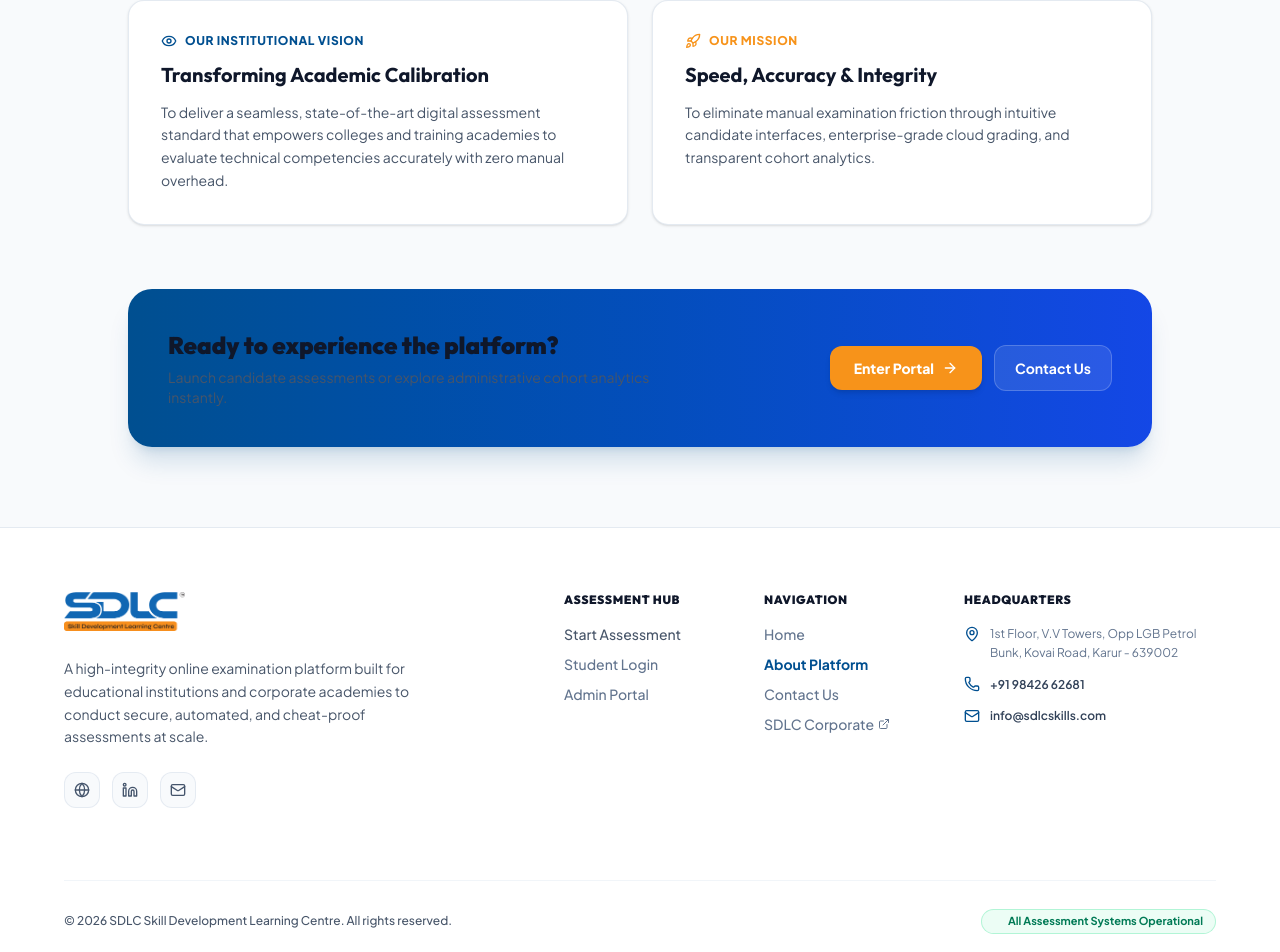
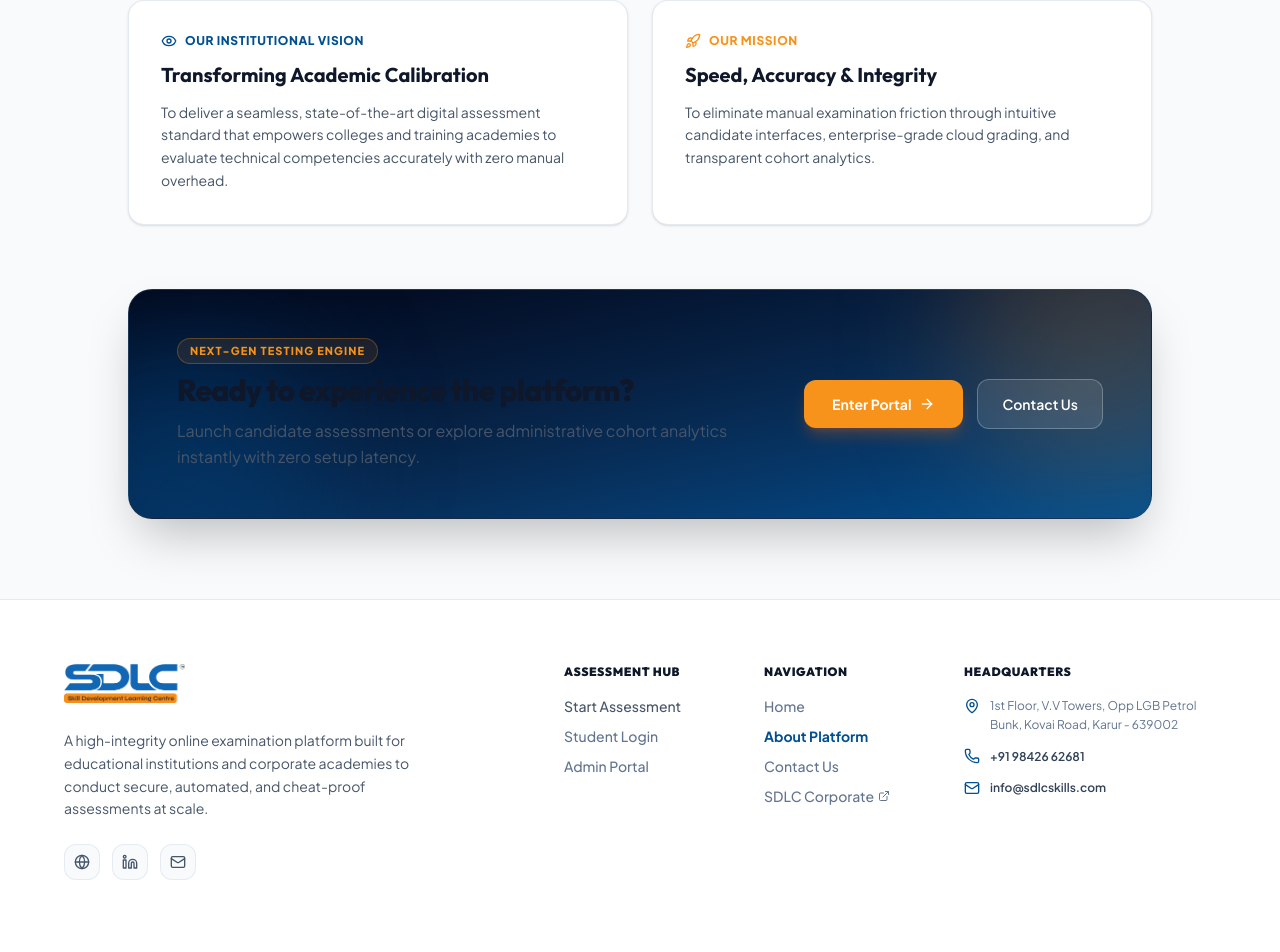
Before and after one commit to yukeshkannan/ONLINE_TEST_PLATFORM_SDLC, a React (Vite) app in the folder client/: page /about in a window 1280 px wide. Shown: the part 802-1754 px from the top of the page. Built offline with nearby package versions, Linux system fonts and the light colour scheme; no server answers.

Commit message:
fix(ui): elevate CTA banner with premium dark gradient and ambient glow, remove Remember Me checkbox from student login

```diff
--- a/client/src/components/student/StudentLogin.jsx
+++ b/client/src/components/student/StudentLogin.jsx
@@ -17,7 +17,6 @@ const StudentLogin = ({ onClose, onAdminRedirect }) => {
   const [identifier, setIdentifier] = useState('');
   const [password, setPassword] = useState('');
   const [showPassword, setShowPassword] = useState(false);
-  const [rememberMe, setRememberMe] = useState(false);
   const [isSubmitting, setIsSubmitting] = useState(false);
 
   const handleSubmit = async (e) => {
@@ -32,7 +31,7 @@ const StudentLogin = ({ onClose, onAdminRedirect }) => {
 
     setIsSubmitting(true);
     try {
-      await loginStudent(identifier.trim(), password, rememberMe, loginType);
+      await loginStudent(identifier.trim(), password, false, loginType);
       toast.success('Authentication successful. Loading your dashboard...');
       navigate('/student/dashboard');
     } catch (err) {
@@ -206,21 +205,12 @@ const StudentLogin = ({ onClose, onAdminRedirect }) => {
                 </div>
               </div>
 
-              {/* Remember Me & Forgot Password Row */}
-              <div className="flex items-center justify-between text-xs pt-1">
-                <label className="flex items-center gap-2 text-slate-600 font-medium cursor-pointer select-none">
-                  <input
-                    type="checkbox"
-                    checked={rememberMe}
-                    onChange={(e) => setRememberMe(e.target.checked)}
-                    className="rounded border-slate-300 text-[#004f90] focus:ring-[#004f90] h-4 w-4 cursor-pointer"
-                  />
-                  <span>Remember Me</span>
-                </label>
+              {/* Forgot Password Row */}
+              <div className="flex items-center justify-end text-xs pt-0.5">
                 <button
                   type="button"
                   onClick={() => toast("Please contact your institute center or college administrator to reset your credentials.")}
-                  className="font-bold text-[#004f90] hover:underline bg-transparent border-none p-0 cursor-pointer text-left text-xs"
+                  className="font-semibold text-[#004f90] hover:underline bg-transparent border-none p-0 cursor-pointer text-left text-xs transition-colors"
                 >
                   Forgot Password?
                 </button>
--- a/client/src/pages/AboutPage.jsx
+++ b/client/src/pages/AboutPage.jsx
@@ -156,29 +156,41 @@ const AboutPage = () => {
               </div>
 
               {/* Institutional Call To Action Banner */}
-              <div className="bg-gradient-to-r from-[#004f90] to-blue-700 rounded-3xl p-8 sm:p-10 text-white flex flex-col md:flex-row items-center justify-between gap-6 shadow-xl shadow-[#004f90]/15">
-                <div className="space-y-1.5 text-center md:text-left">
-                  <h3 className="font-poppins text-2xl font-black">Ready to experience the platform?</h3>
-                  <p className="text-blue-100 text-sm max-w-lg">
-                    Launch candidate assessments or explore administrative cohort analytics instantly.
+              <div className="relative overflow-hidden rounded-3xl bg-gradient-to-br from-slate-950 via-[#07254a] to-[#004f90] p-8 sm:p-12 text-white border border-slate-700/50 shadow-2xl">
+                {/* Subtle Ambient Glow Background Orbs */}
+                <div className="absolute -top-24 -right-24 w-72 h-72 bg-[#F7931A]/20 rounded-full blur-3xl pointer-events-none" />
+                <div className="absolute -bottom-24 -left-24 w-72 h-72 bg-[#004f90]/40 rounded-full blur-3xl pointer-events-none" />
+
+                <div className="relative z-10 flex flex-col md:flex-row items-center justify-between gap-8 text-center md:text-left">
+                  <div className="space-y-2 max-w-xl">
+                    <span className="inline-flex items-center gap-1.5 text-[11px] font-extrabold uppercase tracking-widest text-[#F7931A] bg-[#F7931A]/10 border border-[#F7931A]/30 px-3 py-1 rounded-full">
+                      Next-Gen Testing Engine
+                    </span>
+                    <h3 className="font-poppins text-2xl sm:text-3xl font-extrabold text-white tracking-tight leading-tight">
+                      Ready to experience the platform?
+                    </h3>
+                    <p className="text-slate-300 text-sm sm:text-base leading-relaxed">
+                      Launch candidate assessments or explore administrative cohort analytics instantly with zero setup latency.
                     </p>
                   </div>
 
-                <div className="flex items-center gap-3 shrink-0">
+                  <div className="flex flex-col sm:flex-row items-center gap-3.5 shrink-0 w-full sm:w-auto">
                     <button
                       onClick={handleAction}
-                    className="bg-[#F7931A] hover:bg-[#e08210] text-white font-extrabold px-6 py-3 rounded-xl text-sm shadow-md transition-all cursor-pointer flex items-center space-x-2"
+                      style={{ backgroundColor: '#F7931A', color: '#ffffff' }}
+                      className="w-full sm:w-auto bg-[#F7931A] hover:bg-[#e08210] active:scale-95 text-white font-bold px-7 py-3.5 rounded-xl text-sm shadow-lg shadow-orange-500/25 transition-all cursor-pointer flex items-center justify-center gap-2"
                     >
                       <span>Enter Portal</span>
-                    <ArrowRight className="h-4 w-4" />
+                      <ArrowRight className="h-4 w-4 text-white" />
                     </button>
 
                     <Link
                       to="/contact"
-                    className="bg-white/10 hover:bg-white/20 border border-white/20 text-white font-bold px-5 py-3 rounded-xl text-sm transition-all"
+                      className="w-full sm:w-auto bg-white/10 hover:bg-white/20 border border-white/25 text-white font-semibold px-6 py-3.5 rounded-xl text-sm transition-all text-center flex items-center justify-center"
                     >
                       <span>Contact Us</span>
                     </Link>
+                  </div>
                 </div>
               </div>
 
```
Lines whose indentation alone changed are shown as unchanged.
